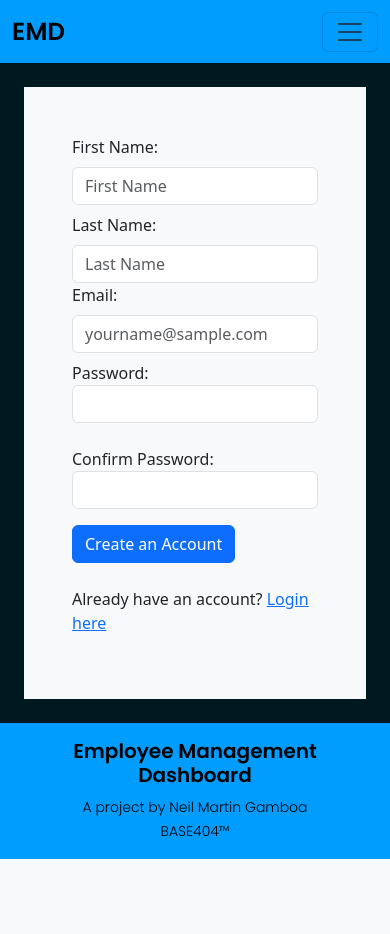
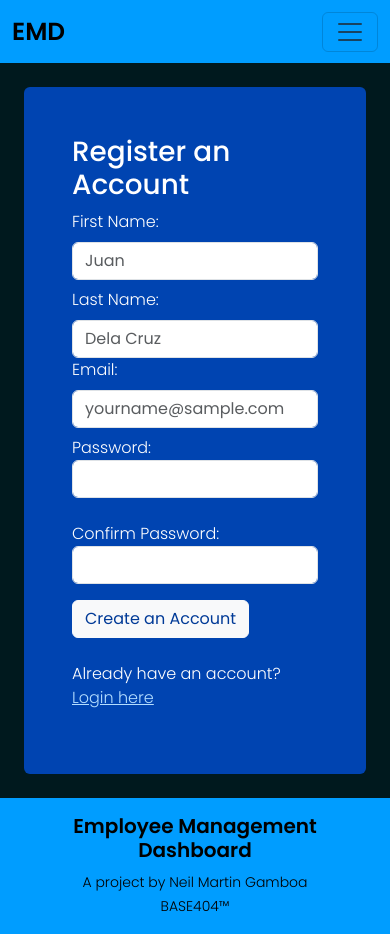
Before and after one commit to neilmrtngamboa/Project-4---Employee-Management-Dashboard, a React (Vite) app: page /register in a window 390 px wide. Before the commit the page ends 859 px from the top, so only its background shows below. Built offline with nearby package versions, Linux system fonts and the light colour scheme; no server answers.

Commit message:
added css styling

```diff
--- a/src/pages/Authentication/Login.jsx
+++ b/src/pages/Authentication/Login.jsx
@@ -2,6 +2,7 @@ import { Link,useNavigate } from "react-router-dom";
 import { useState } from "react";
 import { getAuth, signInWithEmailAndPassword } from "firebase/auth";
 import firebaseInitialization from '../FirebaseConfig';
+import '../Style/Login.css';
 
 function Login () {
 
@@ -38,8 +39,8 @@ function Login () {
     }
 
     return (
-        <>
-        <div className="container-fluid bg-primary p-3 my-auto">
+        <main>
+        <div className="container-fluid p-3 my-auto rounded" id="container">
             <h1 className="m-3">Login</h1>
             <input type="email" className="form-control mb-3" placeholder="Email"
             onChange={(e) => setEmail(e.target.value)} value={email}
@@ -48,11 +49,11 @@ function Login () {
             onChange={(e) => setPassword(e.target.value)} value={password}
             />
 
-            <button className="btn btn-light" onClick={() => signIn()}>Sign In</button>
+            <button className="btn btn-light fs-5" id="signin" onClick={() => signIn()}>Sign In</button>
 
-            <p className="mt-3">Don't have an account? <Link to='/register' className="text-dark">Register here</Link></p>
+            <p className="mt-3">Don't have an account? <Link to='/register' id="register">Register here</Link></p>
         </div>
-        </>
+        </main>
     )
 }
 export default Login;
--- a/src/pages/Authentication/Register.jsx
+++ b/src/pages/Authentication/Register.jsx
@@ -2,6 +2,7 @@ import { Link,useNavigate } from "react-router-dom";
 import { useState } from "react";
 import FirebaseInitialization from '../FirebaseConfig';
 import { getAuth, createUserWithEmailAndPassword, updateProfile } from "firebase/auth";
+import '../Style/Register.css';
 
 function Register () {
 
@@ -48,42 +49,43 @@ function Register () {
 
 
     return (
-        <section>
-        <div className="container-fluid bg-light p-5">
+        <section className="main">
+        <div className="container-fluid rounded p-5" id="container">
+        <h1> Register an Account</h1>
             <div className="row">
                 <div className="col-md-6">
-                    <label htmlFor="registerFirstName" className="text-dark mb-2">First Name:</label>
-                    <input type="text" placeholder="First Name" id="registerFirstName" className="form-control mb-2"
+                    <label htmlFor="registerFirstName" className="mb-2">First Name:</label>
+                    <input type="text" placeholder="Juan" id="registerFirstName" className="form-control mb-2"
                     onChange={(e) => setUserFirstName(e.target.value)} value={userFirstName}
                     />
                 </div>
 
                 <div className="col-md-6">
-                    <label htmlFor="registerLastName" className="text-dark mb-2">Last Name:</label>
-                    <input type="text" placeholder="Last Name" id="registerLastName" className="form-control"
+                    <label htmlFor="registerLastName" className="mb-2">Last Name:</label>
+                    <input type="text" placeholder="Dela Cruz" id="registerLastName" className="form-control"
                     onChange={(e) => setUserLastName(e.target.value)} value={userLastName}
                     />
                 </div>
             </div>
 
-            <label htmlFor="registerEmail" className="text-dark mb-2">Email:</label>
+            <label htmlFor="registerEmail" className="mb-2">Email:</label>
             <input type="email" placeholder="yourname@sample.com" id="registerEmail" className="form-control"
             onChange={(e) => setEmail(e.target.value)} value={email}
             />
 
-            <label htmlFor="registerPassword" className="text-dark mt-2">Password:</label>
+            <label htmlFor="registerPassword" className="mt-2">Password:</label>
             <input type="Password" id="registerPassword" className="form-control mb-3"
             onChange={(e) => setPassword(e.target.value)} value={password}
             />
 
-            <label htmlFor="confirmPassword" className="text-dark mt-2">Confirm Password:</label>
+            <label htmlFor="confirmPassword" className="mt-2">Confirm Password:</label>
             <input type="Password" id="confirmPassword" className="form-control mb-3"
             onChange={(e) => setConfirmPassword(e.target.value)} value={confirmPassword}
             />
 
-            <button className="btn btn-primary mb-4" onClick={() => RegisterAccount()}>Create an Account</button>
+            <button className="btn btn-light mb-4" id="create" onClick={() => RegisterAccount()}>Create an Account</button>
 
-            <p className="text-dark">Already have an account? <Link to='/login'>Login here</Link></p>
+            <p className="">Already have an account? <Link to='/login' id="login">Login here</Link></p>
 
         </div>
         </section>
--- a/src/pages/EmployeeCard.jsx
+++ b/src/pages/EmployeeCard.jsx
@@ -191,7 +191,8 @@ function EmployeeCard () {
       )
     } else{
       return(
-        <h1>Welcome Guest!</h1>
+        <>
+        </>
       )
     }
 
--- a/src/pages/EmployeeList.jsx
+++ b/src/pages/EmployeeList.jsx
@@ -3,6 +3,7 @@ import { getFirestore, collection, onSnapshot} from "firebase/firestore";
 import firebaseInitialization from "./FirebaseConfig";
 import './Style/EmployeeList.css'
 import { onAuthStateChanged,getAuth } from 'firebase/auth';
+import { Link } from 'react-router-dom';
 
 
 function EmployeeList({firstname,lastname,salary,position}) {
@@ -78,23 +79,6 @@ function EmployeeList({firstname,lastname,salary,position}) {
   } else {
     return (
       <>
-
-        <h1 className='text-center' id='headfont'>Employee List</h1>
-        {
-          employeeRecord.map(showData =>
-          <>
-          <div className="row">
-          <div className="col-md-8 mx-auto">
-            <div className="alert alert-info mt-1 fw-light" role="alert">
-            Last Name: <b>{showData.lastname}</b>
-            </div>
-          </div>
-        </div>
-          </>
-
-          )
-
-        }
       </>
     )
 
--- a/src/pages/Layout.jsx
+++ b/src/pages/Layout.jsx
@@ -64,23 +64,22 @@ function Layout () {
                     </button>
                     <div className="collapse navbar-collapse" id="navbarNavAltMarkup">
                         <div className="navbar-nav ms-5">
-                            <Link className="nav-link" to='employeelist'>Employee List</Link>
-                            <Link className="nav-link" to='employeecard'>Employee Card</Link>
-                        </div>
-
-                        <div className="navbar-nav">
                             {
                                 authenticated
                                 ?
                                 <>
-                                <Link className="nav-link" to='addemployee'>Manage Records</Link>
+                                    <Link className="nav-link" to='employeelist'>Employee List</Link>
+                                    <Link className="nav-link" to='employeecard'>Employee Card</Link>
+                                    <Link className="nav-link" to='addemployee'>Manage Records</Link>
                                 </>
 
+                                :
+                                <>
+                                </>
+                            }
 
-                                :
-                                <></>
-                            }
                         </div>
+
 
                         <div className="navbar-nav ms-auto">
                         {
--- a/src/pages/Style/EmployeeList.css
+++ b/src/pages/Style/EmployeeList.css
@@ -3,3 +3,25 @@
     font-weight: 500;
     font-style: normal;
 }
+
+#guest {
+    font-family: "Poppins", sans-serif;
+    font-weight: 500;
+    font-style: normal;
+}
+
+#Login {
+    color: rgb(0, 204, 255);
+}
+
+#Register {
+    color: rgb(0, 204, 255);
+}
+
+#Login:hover {
+    color: rgb(0, 126, 204);
+}
+
+#Register:hover {
+    color: rgb(0, 126, 204);
+}
--- /dev/null
+++ b/src/pages/Style/Login.css
@@ -0,0 +1,22 @@
+main {
+    font-family: "Poppins", sans-serif;
+    font-weight: 300;
+    font-style: normal;
+    color: white;
+}
+
+#container {
+    background-color: rgb(0, 68, 177);;
+}
+
+#register {
+    color: rgb(92, 171, 255);
+}
+
+#register:hover{
+    color: rgb(0, 62, 129);
+}
+
+#signin{
+    color: rgb(0, 62, 129);
+}
--- /dev/null
+++ b/src/pages/Style/Register.css
@@ -0,0 +1,21 @@
+#container {
+    background-color: rgb(0, 68, 177);
+}
+
+.main {
+    font-family: "Poppins", sans-serif;
+    font-weight: 300;
+    font-style: normal;
+}
+
+#create {
+    color: rgb(0, 58, 151);
+}
+
+#login {
+    color: rgb(179, 221, 255);
+}
+
+#login:hover {
+    color: rgb(0, 124, 225);
+}
```
